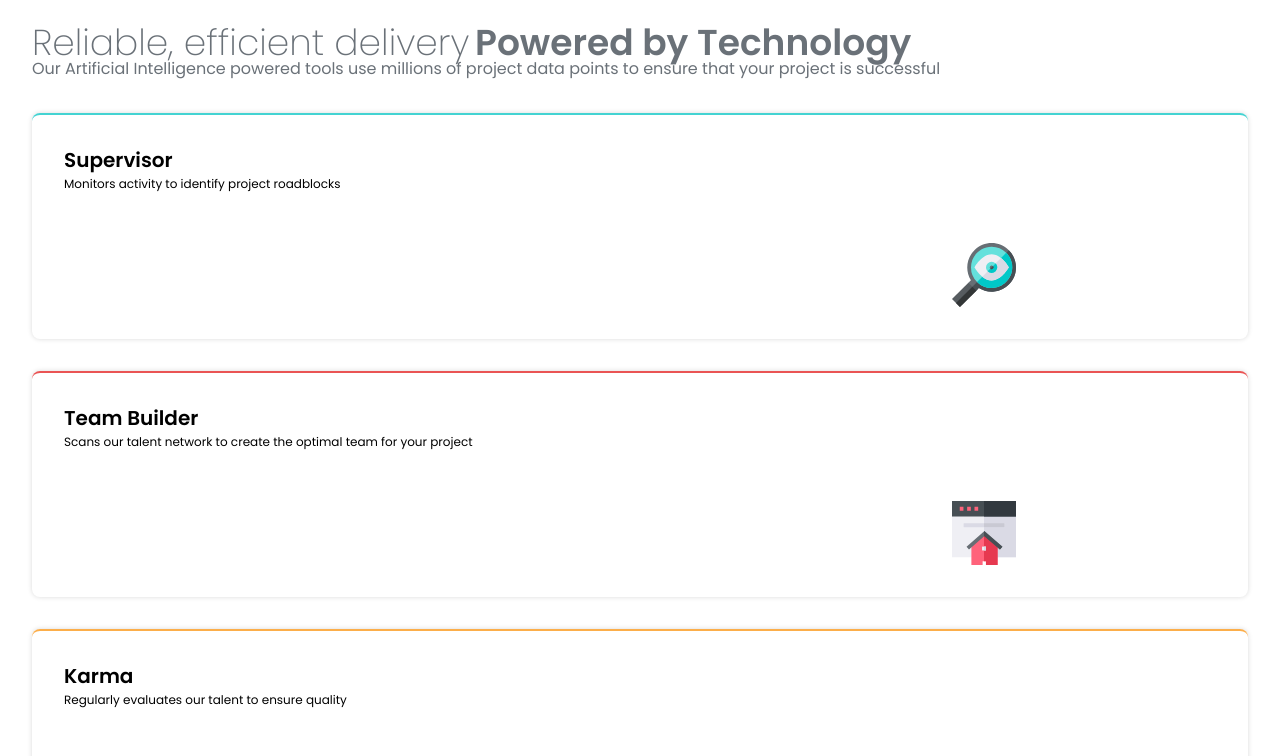
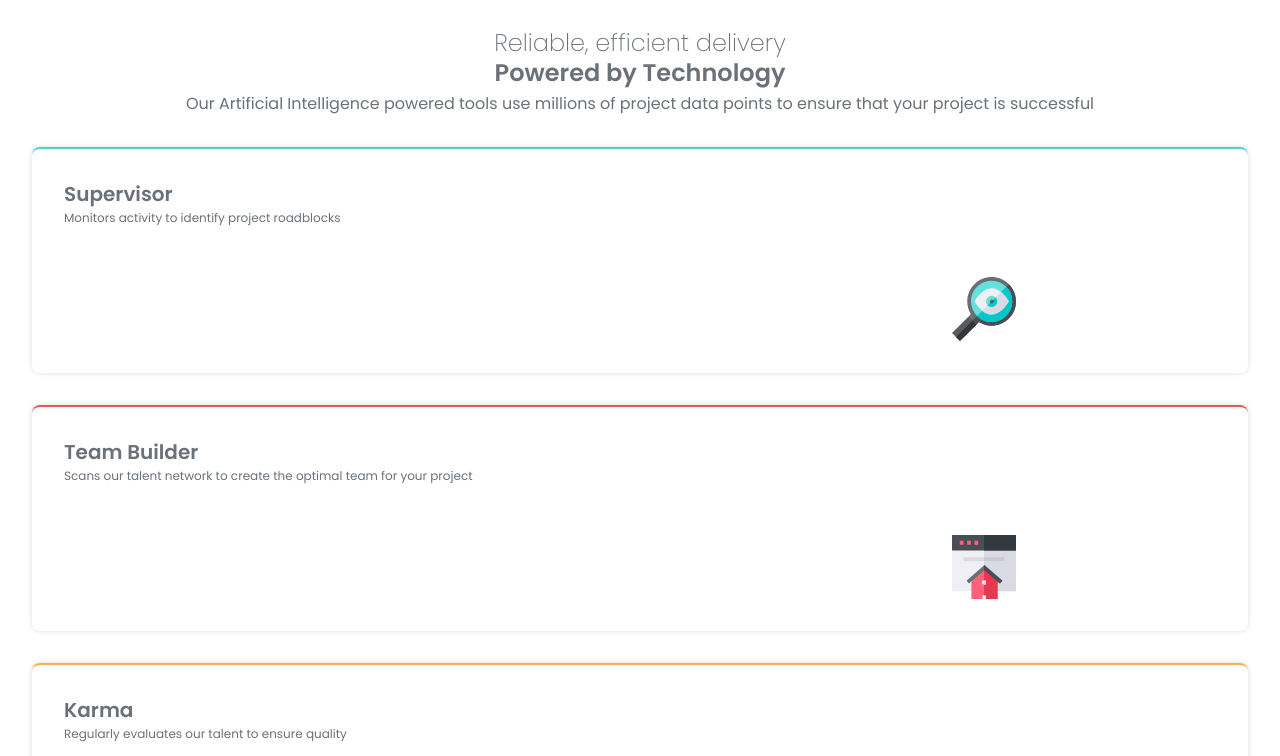
Before and after one commit to gabei/Four-Card-Feature___FEM, a website: page index.html in a window 1280 px wide. Shown: the top 756 px of the page. Drawn offline with Linux system fonts and the light colour scheme.

Commit message:
feat-css: add color to text and adjust heading text to match design structure

```diff
--- a/index.html
+++ b/index.html
@@ -19,10 +19,8 @@
 
   <main>
     <section class="header">
-      <h1>
-        <span class="header__text">Reliable, efficient delivery</span>
-        <span class="header__text--bold">Powered by Technology</span>
-      </h1>
+      <h1 class="header__text">Reliable, efficient delivery</h1>
+      <h1 class="header__text--bold">Powered by Technology</h1>
       <p>Our Artificial Intelligence powered tools use millions of project data points
       to ensure that your project is successful</p>
     </section>
--- a/styles/index.scss
+++ b/styles/index.scss
@@ -12,10 +12,15 @@ main {
 
 .header {
   color: color.$grey-500;
+  text-align: center;
+  display: grid;
+  gap: size.$space-100;
+
   &__text {
     @include type.preset(2);
+
     &--bold {
-      @include type.preset(1)
+      @include type.preset(1);
     }
   }
 
@@ -33,6 +38,7 @@ main {
   grid-template-columns: repeat(4, 1fr);
   grid-template-rows: 1fr 1fr;
   gap: size.$space-400;
+  color: color.$grey-500;
 
   &__text {
     grid-column: 1 / span 4;
--- a/styles/typography.scss
+++ b/styles/typography.scss
@@ -15,12 +15,12 @@ $extra-light: 200;
 @mixin preset($num) {
     @if $num == 1 {
         font-weight: $semibold;
-        font-size: 2.25rem;
+        font-size: 1.5rem;
     }
 
     @if $num == 2 {
         font-weight: $extra-light;
-        font-size: 2.25rem;
+        font-size: 1.5rem;
     }
 
     @if $num == 3 {
```
Also changed, not shown: styles/style.css, 1 other file.
